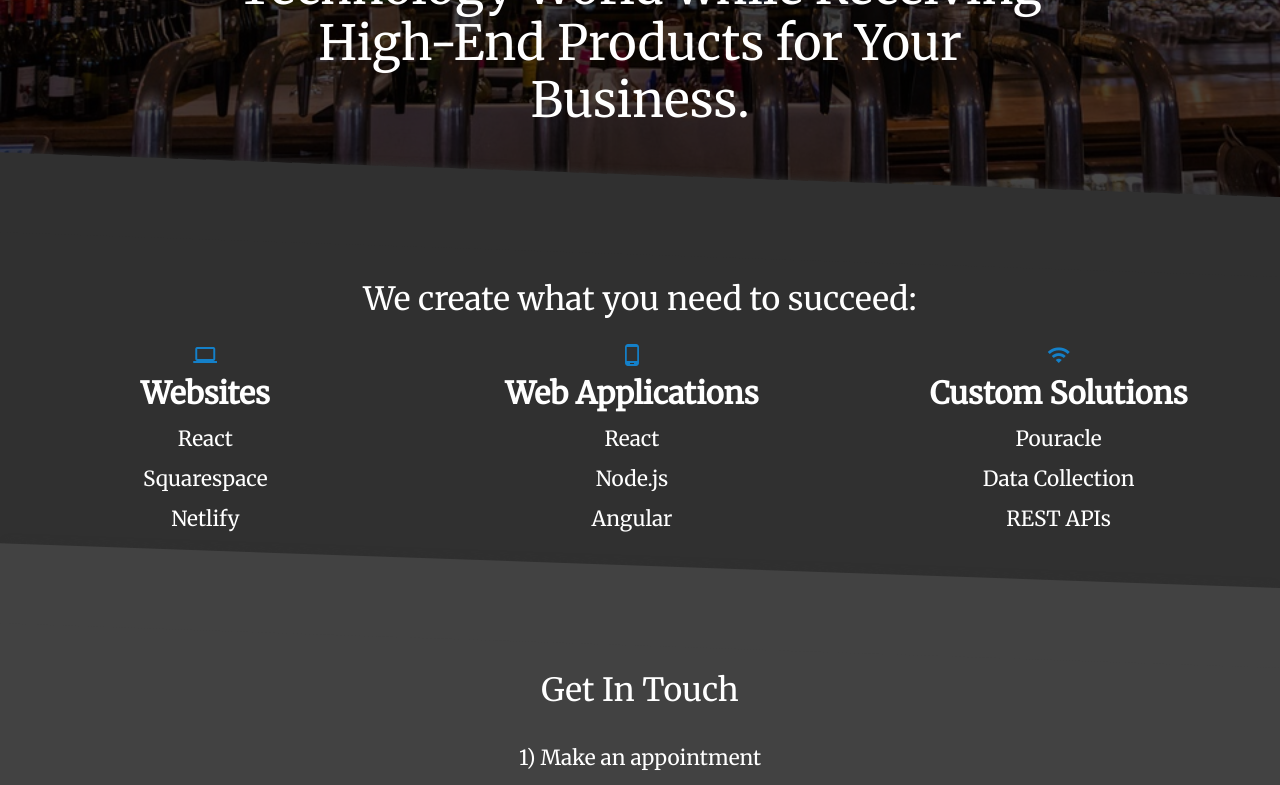
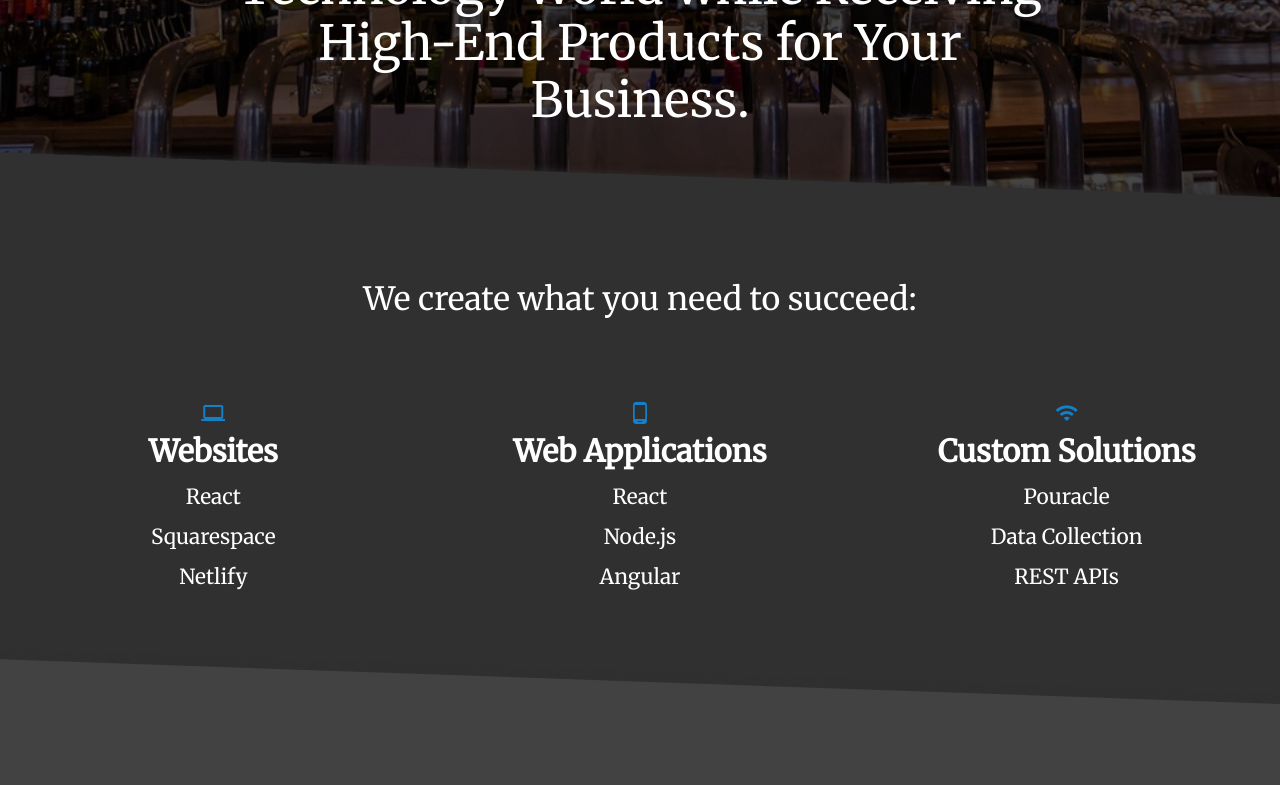
Before and after one commit to krab7191/ravens-eye-solutions-website, a React (Create React App) app: page / in a window 1280 px wide. Shown: the part 437-1222 px from the top of the page. Built offline with nearby package versions, Linux system fonts and the light colour scheme.

Commit message:
Style tweaks. Paragraph row vert spacing

```diff
--- a/src/Pages/Landing/Landing.jsx
+++ b/src/Pages/Landing/Landing.jsx
@@ -55,7 +55,8 @@ const styles = theme => ({
 	},
 	grid: {
 		width: '100%',
-		textAlign: 'center'
+		textAlign: 'center',
+		margin: '50px 0'
 	},
 	p: {
 		margin: '0'
```
